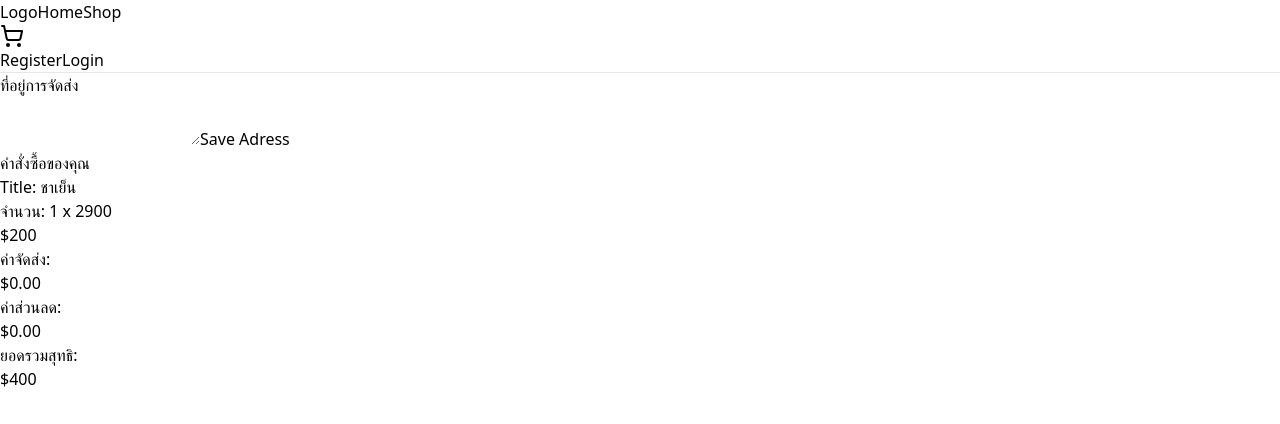
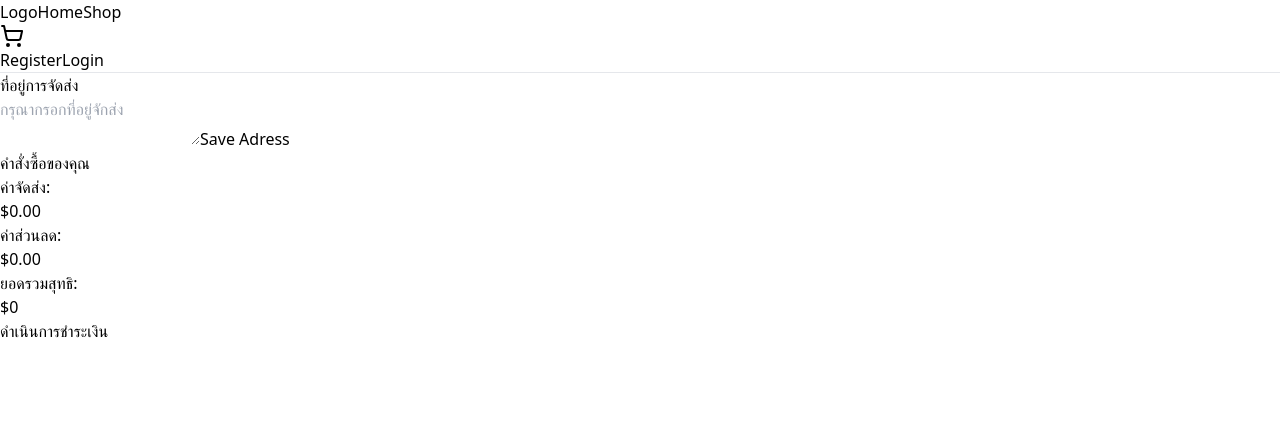
Before and after one commit to chonlachit2233/ecommerce-fontend, a React (Vite) app: page /checkout in a window 1280 px wide. Shown: the top 424 px of the page. Built offline with nearby package versions, Linux system fonts and the light colour scheme.

Commit message:
update checkout, address, payment 15/3/69

```diff
--- a/src/api/user.tsx
+++ b/src/api/user.tsx
@@ -1,5 +1,7 @@
 import axios from "axios"
 import type { ProductForm } from "../types/product"
+import type { itempaddress } from "../types/auth"
+
 
 export const createusercart = async(token: string, data: {cart: ProductForm[]} ) =>{
     return axios.post('http://localhost:5005/api/addusercart', data,{
@@ -8,3 +10,19 @@ export const createusercart = async(token: string, data: {cart: ProductForm[]} )
         }
     })
 }
+
+export const listusercart = async(token: string) =>{
+    return axios.get('http://localhost:5005/api/getusercart', {
+        headers: {
+            Authorization: `Bearer ${token}`
+        }
+    })
+}
+
+export const saveaddress = async(token: string, address: itempaddress) =>{
+    return axios.post('http://localhost:5005/api/adduseraddress',address,{
+        headers:{
+            Authorization: `Bearer ${token}`
+        }
+    })
+}
--- a/src/component/cart/Summarycard.tsx
+++ b/src/component/cart/Summarycard.tsx
@@ -1,6 +1,81 @@
+import { useEffect, useState } from "react"
+import useStore from "../../store/ecom-store"
+import { listusercart, saveaddress } from "../../api/user"
+import { toast } from "react-toastify"
+import { useNavigate } from "react-router-dom"
+
+type Cartitem = {
+    product: {
+        categoryId: number,
+        title: string,
+        price: number
+    }
+    count: number
+}
+
+const Summarycard = () => {
 
 
-const Summarycard = () => {
+    const token = useStore((state) => state.token)
+    const [products, setproducts] = useState<Cartitem[]>([])
+    const [carttotal, setcarttotal] = useState(0)
+    const [addressd, setaddress] = useState('')
+    const [addressSave, setaddressSave] = useState(false)
+    const navigate = useNavigate()
+
+
+
+
+    useEffect(() => {
+        if (!token) {
+            return
+        }
+        handlegetusercart(token)
+    }, [])
+
+    const handlegetusercart = (token: string) => {
+        listusercart(token)
+            .then((res) => {
+                //    console.log(res)
+                setproducts(res.data.products)
+                setcarttotal(res.data.cartTotal)
+            })
+            .catch((err) => {
+                console.log(err.response)
+            })
+    }
+
+    const hadlesaveaddress = () => {
+        if (!token) {
+            return
+        }
+
+        console.log(addressd)
+        if (!addressd) {
+            return toast.warning('Please fill Address')
+        }
+        saveaddress(token, { address: addressd })
+            .then((res) => {
+                console.log(res)
+                toast.success(res.data.message)
+                setaddressSave(true)
+            })
+            .catch((err) => {
+                console.log(err.response)
+            })
+    }
+
+    const handlepayment = () => {
+     if(!addressSave){
+       return toast.warning('กรูณากรอกที่อยู่ด้วย')
+     }
+      navigate('/user/payment')
+    }
+
+    console.log(products)
+
+
+
     return (
         <div className="py-12 px-4 min-h-screen bg-gray-50 ">
             <div className="max-w-7xl mx-auto">
@@ -14,8 +89,15 @@ const Summarycard = () => {
 
                         <div className="space-y-4">
                             <h1 className="font-bold text-xl">ที่อยู่การจัดส่ง</h1>
-                                <textarea className="border px-2 w-full" />
-                                <button className="bg-blue-500 text-white px-4 py-2 rounded-md hover:bg-blue-700 shadow-md hover:scale-105 hover:duration-200">Save Adress</button>
+                            <textarea
+                                required
+                                onChange={(e) => setaddress(e.target.value)}
+                                placeholder="กรุณากรอกที่อยู่จักส่ง"
+                                className="border px-2 w-full" />
+
+                            <button
+                                onClick={hadlesaveaddress}
+                                className="bg-blue-500 text-white px-4 py-2 rounded-md hover:bg-blue-700 shadow-md hover:scale-105 hover:duration-200">Save Adress</button>
                         </div>
 
                     </div>
@@ -29,18 +111,24 @@ const Summarycard = () => {
 
                                 {/* items list  */}
 
-                                    <div className="border-b pb-4 ">
+                                {
+                                    products.map((itemp, index) =>
+                                        <div key={index} className="border-b pb-4 ">
                                             <div className="flex justify-between items-end">
                                                 <div>
-                                                <p>Title: ชาเย็น</p>
-                                                <p>จำนวน: 1 x 2900</p>
+                                                    <p className="font-bold"> {itemp.product.title}</p>
+                                                    <p className="text-sm">จำนวน: {itemp.count} x {itemp.product.price}</p>
                                                 </div>
 
                                                 <div>
-                                                <p className="text-red-500 font-bold ">$200</p>
+                                                    <p className="text-red-500 font-bold ">${itemp.count * itemp.product.price}</p>
                                                 </div>
                                             </div>
                                         </div>
+                                    )
+                                }
+
+
 
                                 <div className="border-b pb-4">
                                     <div>
@@ -56,11 +144,22 @@ const Summarycard = () => {
                                     </div>
                                 </div>
 
-                                    <div >
+                                <div className="border-b pb-4">
                                     <div>
                                         <div className="flex justify-between">
                                             <p>ยอดรวมสุทธิ:</p>
-                                                <p className="text-red-500 font-bold text-xl"> $400</p>
+                                            <p className="text-red-500 font-bold text-xl"> ${carttotal}</p>
+                                        </div>
+                                    </div>
+                                </div>
+
+                                <div >
+                                    <div>
+                                        <div>
+                                            <button
+                                             onClick={handlepayment}
+                                                // disabled ={!addressSave}
+                                                className="bg-blue-500 text-white px-4 py-2 rounded-md hover:bg-blue-800 hover:scale-105 hover:duration-200 w-full shadow-md">ดำเนินการชำระเงิน </button>
                                         </div>
                                     </div>
                                 </div>
--- a/src/layout/LayoutsUser.tsx
+++ b/src/layout/LayoutsUser.tsx
@@ -1,14 +1,18 @@
 import { Outlet } from "react-router-dom"
+import Mainnav from "../component/Mainnav"
 
 
-const LayoutsUser = () => {
+const layoutsUser = () => {
   return (
     <div>
-      <h1>Home Page</h1>
+      <Mainnav />
       <hr />
-      <Outlet/>
+      <main className="h-full px-4 mt-2 mx-auto">
+        <Outlet />
+
+      </main>
     </div>
   )
 }
 
-export default LayoutsUser
+export default layoutsUser
--- /dev/null
+++ b/src/pages/user/Payment.tsx
@@ -0,0 +1,9 @@
+
+
+const Payment = () => {
+  return (
+    <div>Payment</div>
+  )
+}
+
+export default Payment
--- a/src/router/Approuter.tsx
+++ b/src/router/Approuter.tsx
@@ -17,6 +17,7 @@ import Homeuser from "../pages/user/Homeuser"
 import Cerrentuser from "./Cerrentuser"
 import Cerrentadmin from "./Cerrentadmin"
 import Editproduct from "../pages/admin/Editproduct"
+import Payment from "../pages/user/Payment"
 
 
 
@@ -54,7 +55,8 @@ const Approuter = () => {
     {path: '/user' ,
       element: <Cerrentuser element={<LayoutsUser/>}/>,
       children: [
-      {path: 'homeuser', element: <Homeuser/>}
+      {index: true, element: <Homeuser/>},
+      {path: 'payment', element: <Payment/>}
 
       ]
 
--- a/src/types/auth.tsx
+++ b/src/types/auth.tsx
@@ -1,4 +1,9 @@
 export interface LoginForm {
     email: string
     password: string
+
 }
+
+export interface itempaddress {
+    address: string
+}
```
Lines whose indentation alone changed are shown as unchanged.
